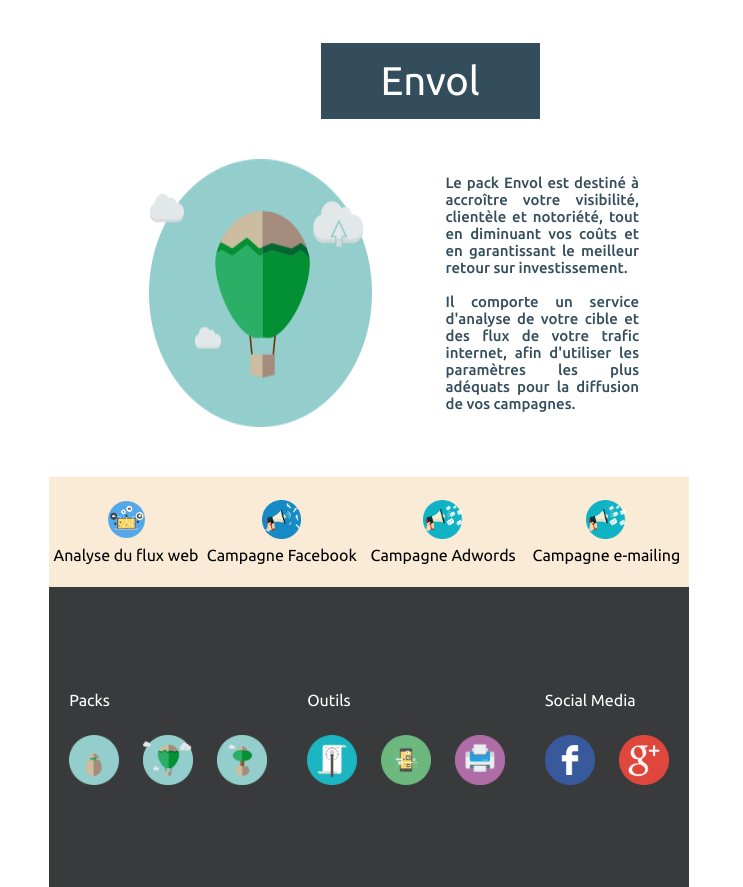
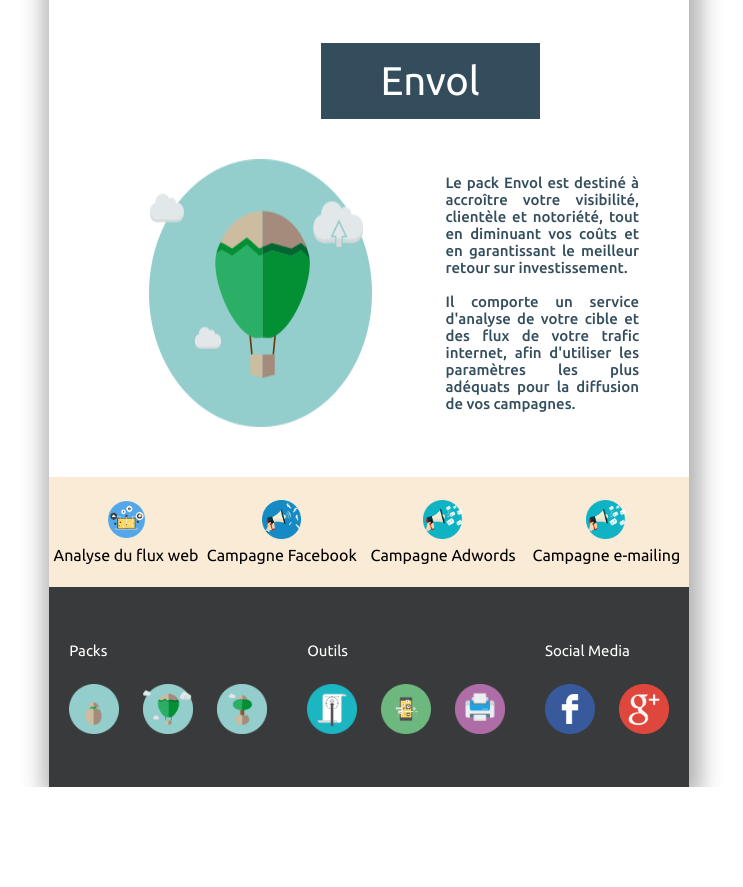
Before and after one commit to SilvaJ3/CSS_exo12_logo, a plain HTML site: page index.html in a window 1280 px wide. Shown: the part 1784-2671 px from the top of the page, without its empty margins (271-1014 px from the left). After the commit the page ends 2571 px from the top, so only its background shows below. Drawn offline with Linux system fonts and the light colour scheme.

Commit message:
Ombrage - fin

```diff
--- a/public/css/style.css
+++ b/public/css/style.css
@@ -3,6 +3,7 @@ body{
     margin: 0 auto;
     padding: 0;
     font-family: 'Ubuntu', sans-serif;
+    box-shadow: 3px 2px 21px 9px rgba(0,0,0,0.3);
 }
 
 header {
@@ -234,7 +235,7 @@ nav {
 /* Footer */
 
 footer {
-    height: 300px;
+    height: 200px;
     background-color: rgb(57, 58, 59);
     display: flex;
     align-items: center;
@@ -244,6 +245,7 @@ footer {
 
 footer p{
     padding-left: 10px;
+    font-size: 15px;
 }
 
 footer img{
```
